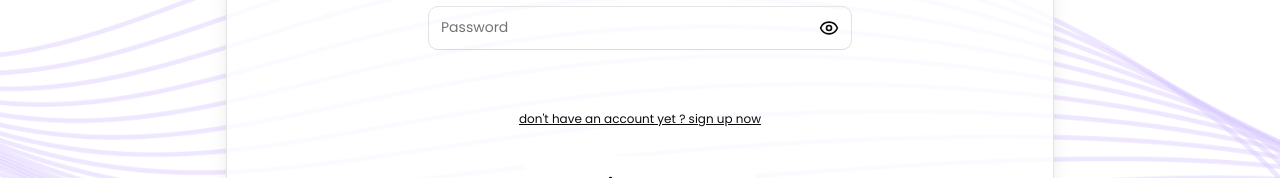
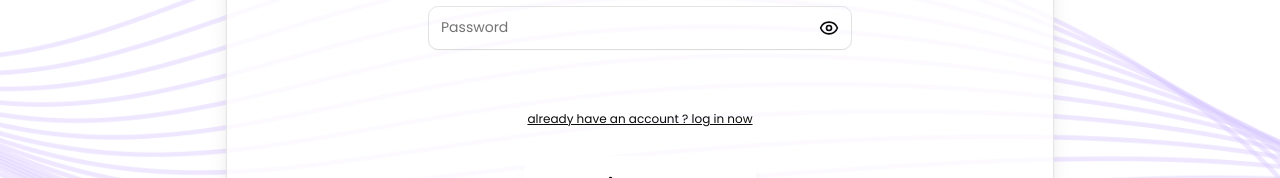
Before and after one commit to Tryphonpatta/21Days, a Next.js app: page /register in a window 1280 px wide. Shown: the part 515-693 px from the top of the page. Built offline with nearby package versions, Linux system fonts and the light colour scheme.

Commit message:
feat: 🎸 goback to login from register

```diff
--- a/src/app/register/page.tsx
+++ b/src/app/register/page.tsx
@@ -97,9 +97,11 @@ export default function LoginPage() {
               setValue={setPassword}
               placeholder="Password"
             ></PasswordInput>
-            <p className="mt-10 text-[12px] underline cursor-pointer hover:text-gray-400 duration-200">
-              {` don't have an account yet ? sign up now`}
-            </p>
+            <a href="/login">
+              <p className="mt-10 text-[12px] underline cursor-pointer hover:text-gray-400 duration-200">
+                {`already have an account ? log in now`}
+              </p>
+            </a>
             <div>
               <Button
                 className="mt-2 w-58 h-16 rounded-2xl text-[25px] bg-white text-black shadow-xl hover:bg-gray-200 duration-500 cursor-pointer"
```
